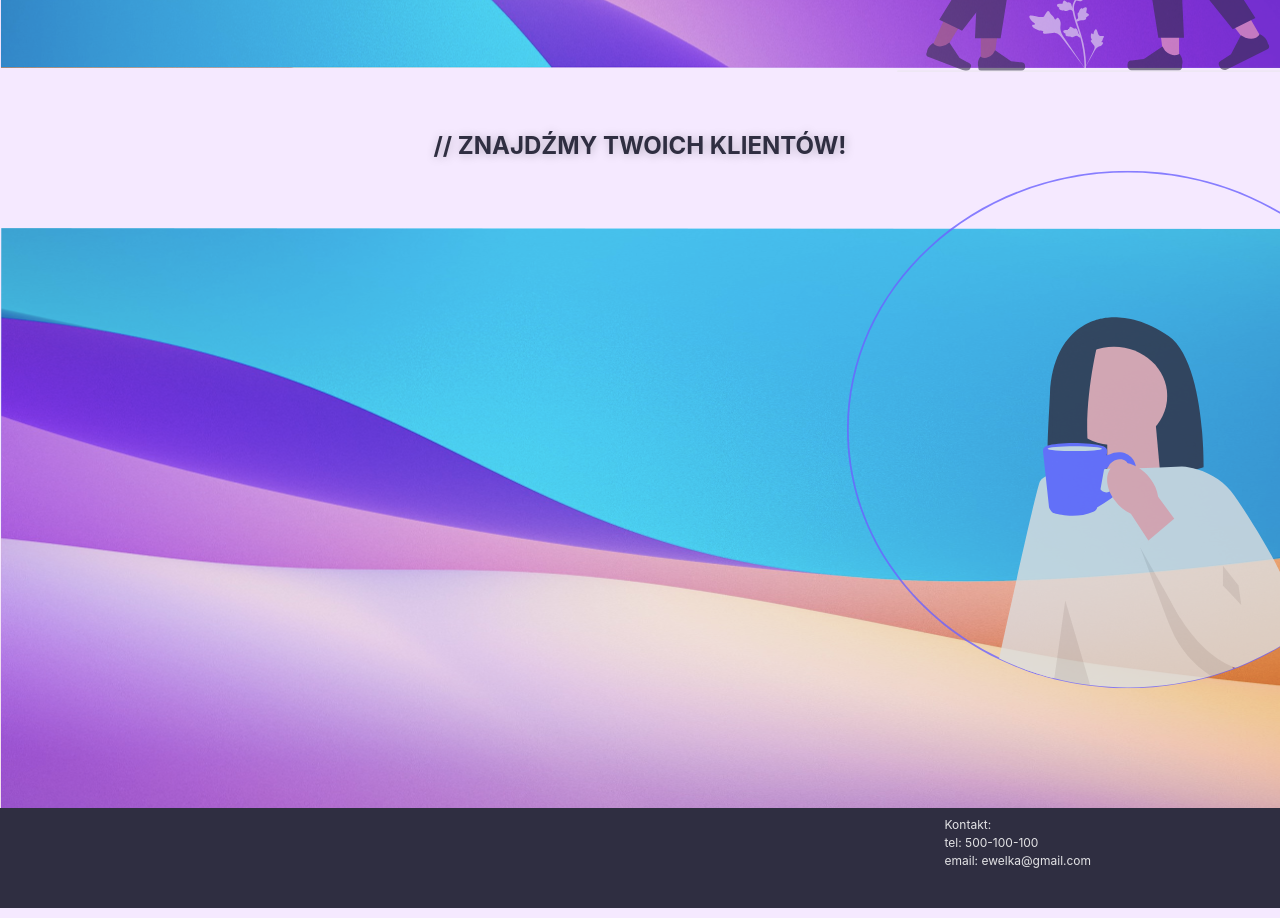
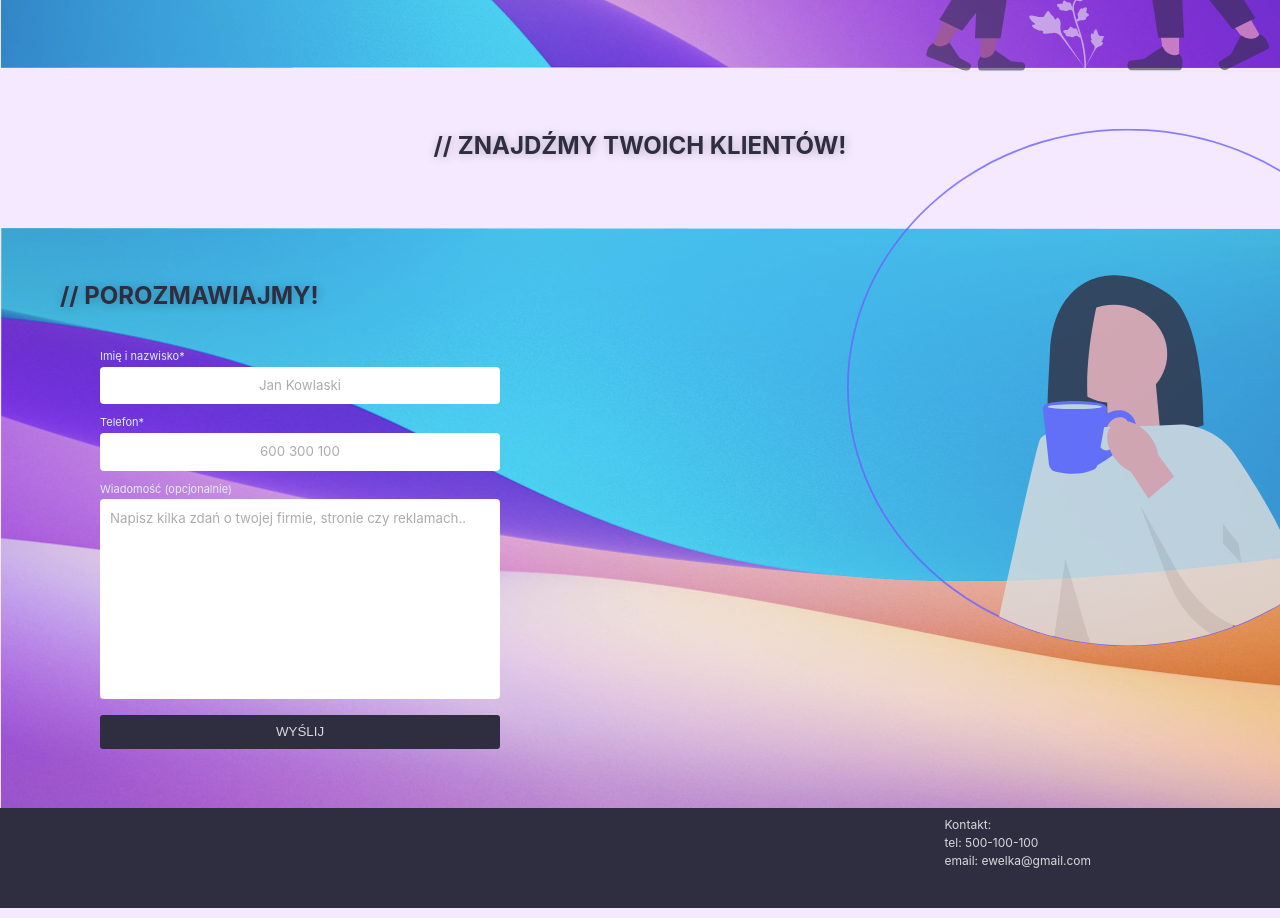
Before and after one commit to OrJaku/ew-marketing, a React (Vite) app: page / in a window 1280 px wide. Shown: the part 840-1758 px from the top of the page. Built offline with nearby package versions, Linux system fonts and the light colour scheme.

Commit message:
Modified contact form

```diff
--- a/src/components/BottomBanner/BottomBanner.jsx
+++ b/src/components/BottomBanner/BottomBanner.jsx
@@ -1,23 +1,27 @@
 import React from 'react'
 import styles from './BottomBanner.module.css'
-
+import BottomContactForm from '../BottomContactForm/BottomContactForm'
 import bottomBanner from '../../assets/bottomBanner.png'
 import bottomImage from '../../assets/bottomImage.svg'
 
 const BottomBanner = ({ bottomBannerRef }) => {
     return (
         <div>
+
+            <img
+                className={styles.contactimg}
+                src={bottomImage} alt="img" />
             <div
                 ref={bottomBannerRef}
                 style={{ backgroundImage: `url(${bottomBanner})` }}
                 className={styles.banner}>
                 <div
                     className={styles.headertext} >
+                    <div>
+                        <BottomContactForm />
+                    </div>
                 </div>
             </div>
-            <img
-                className={styles.contactimg}
-                src={bottomImage} alt="img" />
         </div>
     )
 }
--- a/src/components/BottomBanner/BottomBanner.module.css
+++ b/src/components/BottomBanner/BottomBanner.module.css
@@ -7,6 +7,6 @@
     position: relative;
     float: right;
     margin-right: 0px;
-    margin-top: -638px;
+    margin-top: -100px;
     opacity: 0.8;
 }
--- /dev/null
+++ b/src/components/BottomContactForm/BottomContactForm.jsx
@@ -0,0 +1,38 @@
+import React from 'react'
+import styles from './BottomContactForm.module.css'
+
+
+const BottomContactForm = ({ }) => {
+    return (
+        <div>
+            <div
+                className={styles.container}>
+                <div
+                    className={`banner-text ${styles.htext}`}>
+                    // Porozmawiajmy!
+                </div>
+                <form>
+                    <div className={styles.text}>
+                        <label for='name'>Imię i nazwisko*</label>
+                        <input id='name' type='text' placeholder='Jan Kowlaski' />
+                    </div>
+                    <div className={styles.text}>
+                        <label for='phone-number'>Telefon*</label>
+                        <input id='phone-number' type='tel' pattern="[0-9]{3}-[0-9]{2}-[0-9]{3}" placeholder='600 300 100' />
+                    </div>
+                    <div className={styles.text}>
+                        <label for='message'>Wiadomość (opcjonalnie)</label>
+                        <textarea id='message' placeholder='Napisz kilka zdań o twojej firmie, stronie czy reklamach..' />
+                    </div>
+                    <button
+                        type='submit'
+                        className={styles.button}
+                        >Wyślij
+                    </button>
+                </form>
+            </div>
+        </div>
+    )
+}
+
+export default BottomContactForm
--- /dev/null
+++ b/src/components/BottomContactForm/BottomContactForm.module.css
@@ -0,0 +1,59 @@
+
+:root{
+    --form-input-width: 400px;
+}
+
+form {
+    justify-content: center;
+    margin: auto;
+    padding-left: 100px;
+    padding-top: 120px;
+    margin: auto;
+    position: absolute;
+}
+
+form>div {
+    margin-bottom: 10px;
+
+}
+
+form>div>div {
+    display: block;
+
+}
+
+label {
+    display: block;
+    color: rgb(220, 240, 246);
+    font-size: 11px;
+    font-weight: 400;
+    margin-bottom: 2px;
+    /* text-shadow: 2px 2px 0px #ababab84; */
+}
+
+
+.htext {
+    position: absolute;
+
+    padding-left: 60px;
+    padding-top: 50px;
+}
+
+.button {
+    display: flex;
+    justify-content: center;
+    align-items: center;
+    margin-left: auto;
+    margin-right: auto;
+    margin-top: 10px;
+    width: 400px;
+}
+
+
+@media screen and (max-width: 950px) {
+    form {
+        right: unset;
+        padding-left: 40px;
+
+    }
+}
--- a/src/components/Footer/Footer.module.css
+++ b/src/components/Footer/Footer.module.css
@@ -14,6 +14,7 @@
 .content > div{
     flex: 1 0 auto;
     margin-top: 8px;
+    color: var(--white-font-color);
 }
 
 .contact {
--- a/src/index.css
+++ b/src/index.css
@@ -4,6 +4,7 @@
   --bg-color: #F5E9FF;
   --nav-color: #2F2E41;
   --page-max-width: 1430px;
+  --white-font-color: #d8dada;
   background-color: var(--bg-color);
   max-width: var(--page-max-width);
   margin: 0 auto;
@@ -14,7 +15,6 @@
 * {
   line-height: 1.5;
 
-  color-scheme: light dark;
 
   box-sizing:  border-box;
   padding: 0;
@@ -29,13 +29,60 @@ header {
   margin-right: -30px;
 }
 
+input {
+  padding: 9px;
+  text-align: center;
+  min-width: 400px;
+  border: unset;
+  border-radius: 4px;
+}
+
+input::placeholder {
+  opacity: 0.6;
+  font-family: Inter, system-ui, Avenir, Helvetica, Arial, sans-serif;
+}
+
+
+textarea {
+  font-family: Inter, system-ui, Avenir, Helvetica, Arial, sans-serif;
+  padding: 10px;
+  min-width: 400px;
+  min-height: 200px;
+  border: unset;
+  border-radius: 4px;
+  resize: none;
+
+}
+
+textarea::placeholder {
+  opacity: 0.6;
+}
+
+button {
+  padding: 7px 20px;
+  text-transform: uppercase;
+  border: unset;
+  border-radius: 3px;
+  color: var(--white-font-color);
+  background-color: var(--nav-color);
+  cursor: pointer;
+}
+
+button:hover {
+  opacity: 0.7;
+}
+
+button:active {
+  transform: translateY(2px);
+}
+
 ul {
   list-style-type: none;
 }
 
 a {
   font-weight: 500;
-  color: #b4b4b4;
+  color: var(--white-font-color);
   text-decoration: inherit;
 }
 
```
